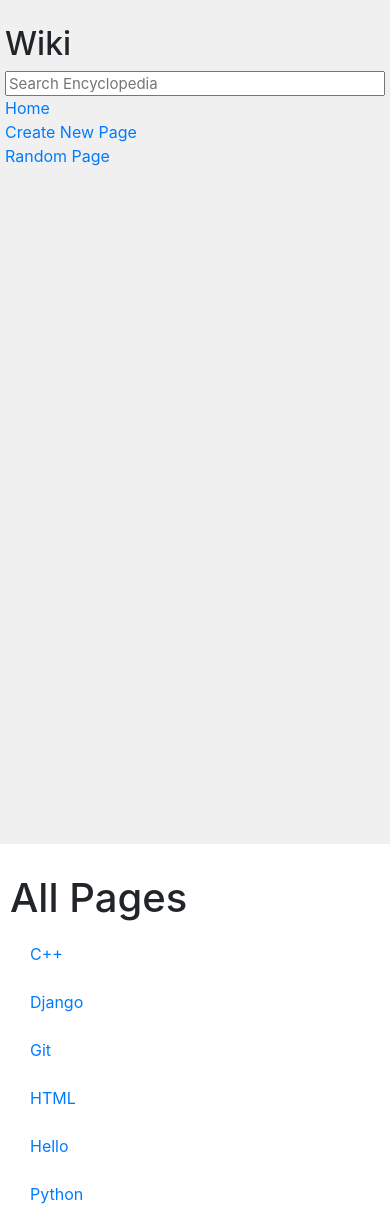
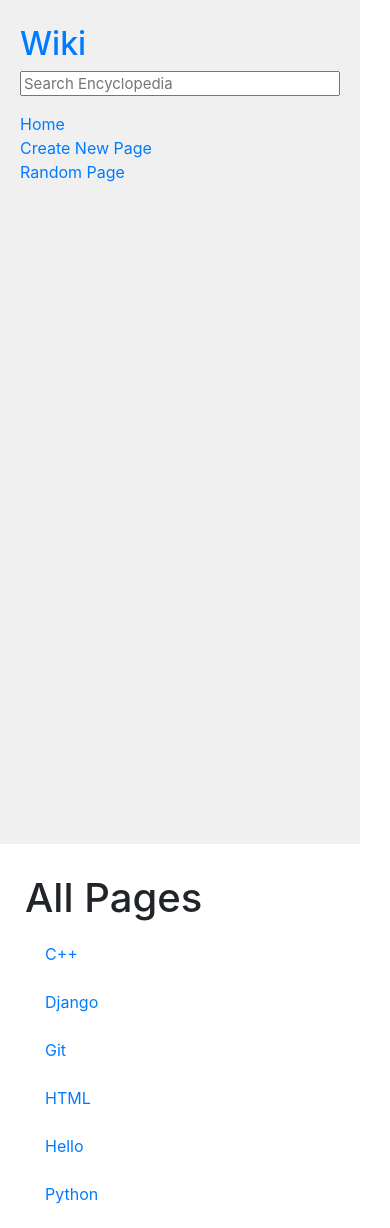
Before and after one commit to dianakovacheva/CS50-s-Web-Programming-with-Python-and-JavaScript, a Django app: page / in a window 390 px wide. Run offline with Django 3.2, Linux system fonts and the light colour scheme; some libraries are stand-ins or nearby versions.

Commit message:
Add class to the logo

```diff
--- a/02-Project-1-Wiki/wiki/encyclopedia/templates/encyclopedia/layout.html
+++ b/02-Project-1-Wiki/wiki/encyclopedia/templates/encyclopedia/layout.html
@@ -6,14 +6,14 @@
     <head>
         <title>{% block title %}{% endblock %}</title>
         <link rel="stylesheet" href="https://stackpath.bootstrapcdn.com/bootstrap/4.4.1/css/bootstrap.min.css" integrity="sha384-Vkoo8x4CGsO3+Hhxv8T/Q5PaXtkKtu6ug5TOeNV6gBiFeWPGFN9MuhOf23Q9Ifjh" crossorigin="anonymous">
-        <link href="{% static 'encyclopedia/styles.css' %}" rel="stylesheet">
+        <link href="{% static '/encyclopedia/styles.css' %}" rel="stylesheet">
     </head>
     <body>
-        <div class="row">
-            <div class="sidebar col-lg-2 col-md-3">
-                <h2>Wiki</h2>
-                <form>
-                    <input class="search" type="text" name="q" placeholder="Search Encyclopedia">
+        <div class="row container">
+            <div class="sidebar col-lg-3 col-md-3">
+                <a class="logo" href="/"><h2>Wiki</h2></a>
+                <form action="/wiki/search">
+                    <input class="search input-group mb-3" type="text" name="q" placeholder="Search Encyclopedia">
                 </form>
                 <div>
                     <a href="/">Home</a>
@@ -27,7 +27,7 @@
                 {% block nav %}
                 {% endblock %}
             </div>
-            <div class="main col-lg-10 col-md-9">
+            <div class="main col-lg-8 col-md-8 container">
                 {% block body %}
                 {% endblock %}
             </div>
```
